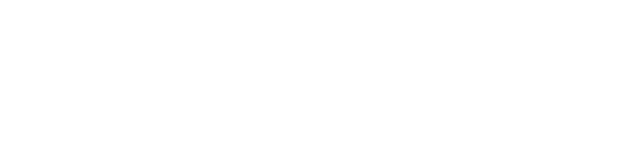
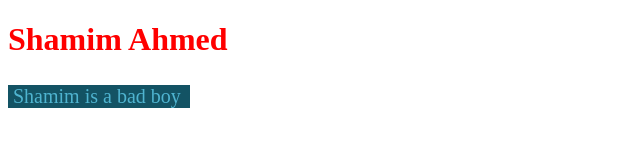
Before and after one commit to shamim1620/my-first-ripo, a plain HTML site: page index.html in a window 1280 px wide. Shown: the whole page, without its empty margins (0-640 px from the left). Drawn offline with Linux system fonts and the light colour scheme.

Commit message:
color change

```diff
--- a/index.html
+++ b/index.html
@@ -5,8 +5,12 @@
     <meta http-equiv="X-UA-Compatible" content="IE=edge">
     <meta name="viewport" content="width=device-width, initial-scale=1.0">
     <title>Document</title>
+    <link rel="stylesheet" href="main.css">
+
 </head>
 <body>
+    <h1>Shamim Ahmed</h1>
+    <p>Shamim is a bad boy</p>
 
 </body>
 </html>
--- /dev/null
+++ b/main.css
@@ -0,0 +1,14 @@
+h1{
+    color: red;
+}
+p{
+    color: #4FB4D0;
+    background: #135364;
+    margin-top: 5px;
+    padding-left: 5px;
+    font-size: 20px;
+    display: inline;
+    float: left;
+    padding-right: 9px;
+    clear: both;
+}
```
